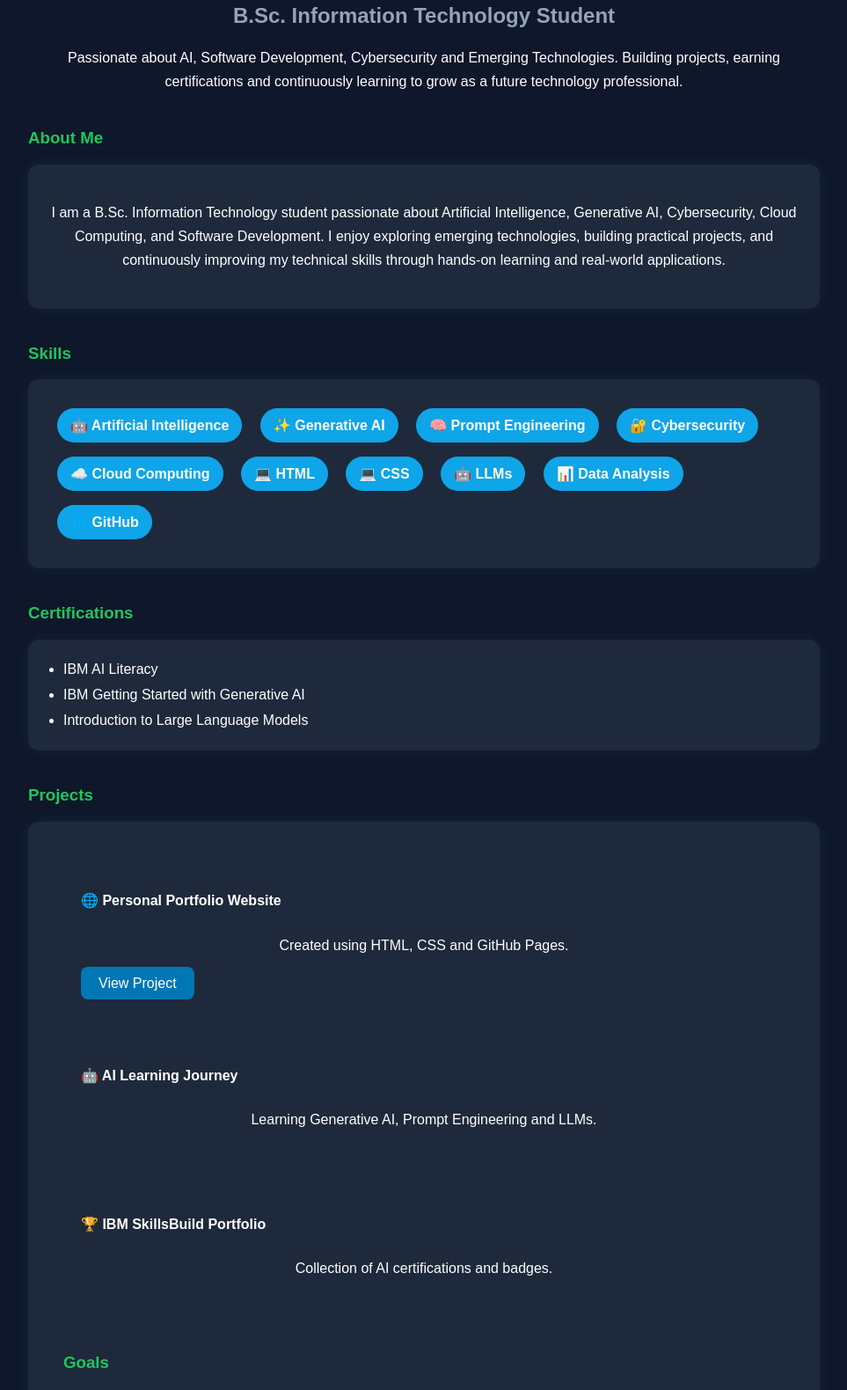
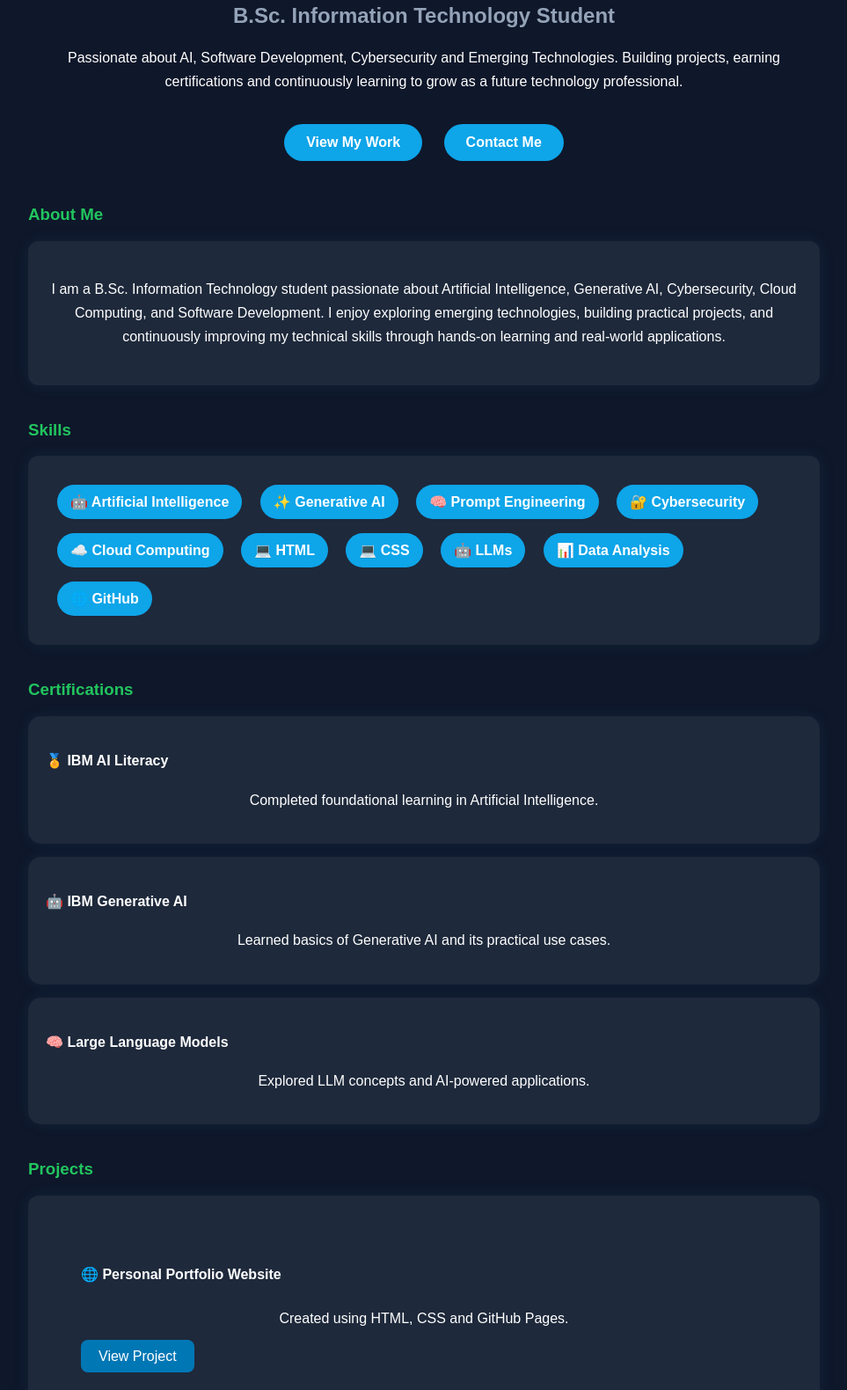
Before and after one commit to Priyakumari888/My-Portfolio, a plain HTML site: page index.html in a window 1280 px wide. Shown: the part 420-2000 px from the top of the page at 88% size, without its empty margins (158-1121 px from the left). Drawn offline with Linux system fonts and the light colour scheme.

Commit message:
Enhanced portfolio design

```diff
--- a/index.html
+++ b/index.html
@@ -26,6 +26,10 @@
 Passionate about AI, Software Development, Cybersecurity and Emerging Technologies.
 Building projects, earning certifications and continuously learning to grow as a future technology professional.
 </p>
+<div class="hero-buttons">
+  <a href="#projects">View My Work</a>
+  <a href="#contact">Contact Me</a>
+</div>
 
     <h3 id="about">About Me</h3>
 
@@ -54,11 +58,22 @@
 </div>
 
     <h3>Certifications</h3>
-    <ul>
-    <li>IBM AI Literacy</li>
-    <li>IBM Getting Started with Generative AI</li>
-    <li>Introduction to Large Language Models</li>
-</ul>
+
+    <div class="cert-card">
+  <h4>🏅 IBM AI Literacy</h4>
+  <p>Completed foundational learning in Artificial Intelligence.</p>
+</div>
+
+<div class="cert-card">
+  <h4>🤖 IBM Generative AI</h4>
+  <p>Learned basics of Generative AI and its practical use cases.</p>
+</div>
+
+<div class="cert-card">
+  <h4>🧠 Large Language Models</h4>
+  <p>Explored LLM concepts and AI-powered applications.</p>
+</div>
+
     <h3 id="projects">Projects</h3>
 
 <ul>
@@ -95,6 +110,15 @@
 Expected Graduation: 2028</li>
 </ul>
 
+<h3>Future Upgrades</h3>
+
+<div class="card">
+  <p>🚀 Add JavaScript projects</p>
+  <p>🌐 Build more web development projects</p>
+  <p>🤖 Explore AI tools and automation</p>
+  <p>📚 Continue learning GitHub, Cloud and Cybersecurity</p>
+</div>
+
 <h3 id="contact">Contact</h3>
 
 <ul>
--- a/style.css
+++ b/style.css
@@ -188,3 +188,38 @@ footer{
     color:#38bdf8;
     margin-bottom:20px;
 }
+.hero-buttons {
+  text-align: center;
+  margin: 25px 0;
+}
+
+.hero-buttons a {
+  display: inline-block;
+  margin: 10px;
+  background: #0ea5e9;
+  color: white;
+  padding: 12px 25px;
+  border-radius: 30px;
+  text-decoration: none;
+  font-weight: bold;
+  transition: 0.3s;
+}
+
+.hero-buttons a:hover {
+  background: #0284c7;
+  transform: scale(1.05);
+}
+
+.cert-card {
+  background: #1e293b;
+  padding: 20px;
+  margin: 15px 0;
+  border-radius: 15px;
+  box-shadow: 0 0 18px rgba(56, 189, 248, 0.08);
+  transition: 0.3s;
+}
+
+.cert-card:hover {
+  transform: translateY(-5px);
+  box-shadow: 0 0 22px rgba(56, 189, 248, 0.2);
+}
```
